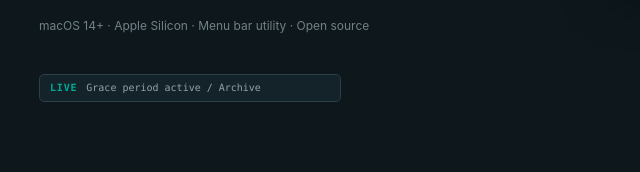
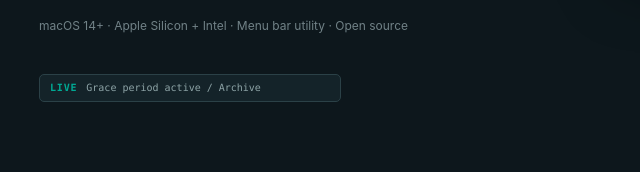
Before and after one commit to yororoA/Bye.DS_Store, a plain HTML site: page site/index.html in a window 1280 px wide. Shown: the part 628-800 px from the top of the page, 11-651 px from the left. Drawn offline with Linux system fonts and the light colour scheme; no server answers.

Commit message:
feat(build): publish universal macOS artifacts

```diff
--- a/site/index.html
+++ b/site/index.html
@@ -5,7 +5,7 @@
   <meta name="viewport" content="width=device-width, initial-scale=1">
   <meta name="theme-color" content="#0d171c">
   <meta name="author" content="yororoA">
-  <meta name="description" content="Bye.DS_Store 是一款免费的开源 macOS 菜单栏工具，会跟随 Finder 自动清理 .DS_Store 文件。原生 Swift、Apple Silicon、支持排除规则和全盘扫描。">
+  <meta name="description" content="Bye.DS_Store 是一款免费的开源 macOS 菜单栏工具，会跟随 Finder 自动清理 .DS_Store 文件。原生 Swift、支持 Apple 芯片与 Intel、支持排除规则和全盘扫描。">
   <meta name="keywords" content=".DS_Store cleaner, macOS .DS_Store remover, Finder cleaner, Mac menu bar utility, Swift macOS utility">
   <meta name="robots" content="index, follow">
   <link rel="canonical" href="https://bye-dsstore.yororoice.top/">
@@ -1183,7 +1183,7 @@
             </a>
             <a class="button button-ghost" href="#how-it-works"><span data-i18n="hero.learn">了解工作方式</span> <span aria-hidden="true">↘</span></a>
           </div>
-          <p class="hero-note" data-i18n="hero.note">macOS 14+ · Apple Silicon · 菜单栏常驻 · 开源</p>
+          <p class="hero-note" data-i18n="hero.note">macOS 14+ · Apple 芯片 + Intel · 菜单栏常驻 · 开源</p>
           <div class="hero-activity">
             <span class="activity-label">LIVE</span>
             <span id="activity-text" data-i18n="activity.0">Finder target detected / Projects</span>
@@ -1440,7 +1440,7 @@
           <div class="download-meta">
             <span data-release-version>最新版本</span>
             <span data-i18n="download.macos">macOS 14+</span>
-            <span data-i18n="download.arch">Apple Silicon</span>
+            <span data-i18n="download.arch">Universal 2</span>
             <span data-i18n="download.license">MIT License open source project</span>
           </div>
         </div>
@@ -1486,7 +1486,7 @@
         "hero.copy": "Bye.DS_Store 常駐 macOS 選單列，跟隨你開啟的 Finder 資料夾，在背景清理不需要留下的 `.DS_Store`。",
         "hero.download": "下載 macOS 應用程式",
         "hero.learn": "了解工作方式",
-        "hero.note": "macOS 14+ · Apple Silicon · 選單列常駐 · 開源",
+        "hero.note": "macOS 14+ · Apple 晶片 + Intel · 選單列常駐 · 開源",
         "hero.scene": "Bye.DS_Store 選單列面板預覽",
         "mock.locations": "位置",
         "mock.finderSummary": "3 個資料夾使用中 · 工作時自動清理",
@@ -1561,7 +1561,7 @@
         "download.title": "讓 `.DS_Store`<br>退到背景裡。",
         "download.copy": "下載最新版本，在 macOS 選單列開始使用 Bye.DS_Store。",
         "download.macos": "macOS 14+",
-        "download.arch": "Apple Silicon",
+        "download.arch": "Universal 2",
         "download.license": "MIT License 開源專案",
         "download.dmg": "下載 DMG",
         "download.release": "Release",
@@ -1581,7 +1581,7 @@
         "hero.copy": "Bye.DS_Store lives in the macOS menu bar, follows the Finder folders you open, and quietly removes `.DS_Store` files in the background.",
         "hero.download": "Download for macOS",
         "hero.learn": "How it works",
-        "hero.note": "macOS 14+ · Apple Silicon · Menu bar utility · Open source",
+        "hero.note": "macOS 14+ · Apple Silicon + Intel · Menu bar utility · Open source",
         "hero.scene": "Bye.DS_Store menu bar panel preview",
         "mock.locations": "Locations",
         "mock.finderSummary": "3 folders active · clean as you work",
@@ -1656,7 +1656,7 @@
         "download.title": "Let `.DS_Store`<br>fade into the background.",
         "download.copy": "Download the latest release and start using Bye.DS_Store from your macOS menu bar.",
         "download.macos": "macOS 14+",
-        "download.arch": "Apple Silicon",
+        "download.arch": "Universal 2",
         "download.license": "MIT License open source project",
         "download.dmg": "Download DMG",
         "download.release": "Release",
@@ -1676,7 +1676,7 @@
         "hero.copy": "Bye.DS_Store は macOS のメニューバーに常駐し、開いている Finder のフォルダに合わせて `.DS_Store` を静かに削除します。",
         "hero.download": "macOS 版をダウンロード",
         "hero.learn": "仕組みを見る",
-        "hero.note": "macOS 14+ · Apple Silicon · メニューバー常駐 · オープンソース",
+        "hero.note": "macOS 14+ · Apple Silicon + Intel · メニューバー常駐 · オープンソース",
         "hero.scene": "Bye.DS_Store メニューバーパネルのプレビュー",
         "mock.locations": "場所",
         "mock.finderSummary": "3 フォルダがアクティブ · 作業中に整理",
@@ -1751,7 +1751,7 @@
         "download.title": "`.DS_Store` を<br>背景へ。",
         "download.copy": "最新版をダウンロードして、macOS のメニューバーで Bye.DS_Store を始めましょう。",
         "download.macos": "macOS 14+",
-        "download.arch": "Apple Silicon",
+        "download.arch": "Universal 2",
         "download.license": "MIT License のオープンソース",
         "download.dmg": "DMG をダウンロード",
         "download.release": "Release",
@@ -1771,7 +1771,7 @@
         "hero.copy": "Bye.DS_Store bleibt in der macOS-Menüleiste, folgt deinen geöffneten Finder-Ordnern und entfernt `.DS_Store`-Dateien leise im Hintergrund.",
         "hero.download": "macOS-App herunterladen",
         "hero.learn": "So funktioniert es",
-        "hero.note": "macOS 14+ · Apple Silicon · Menüleisten-App · Open Source",
+        "hero.note": "macOS 14+ · Apple Silicon + Intel · Menüleisten-App · Open Source",
         "hero.scene": "Vorschau des Bye.DS_Store-Menüleistenfensters",
         "mock.locations": "Orte",
         "mock.finderSummary": "3 Ordner aktiv · Bereinigung beim Arbeiten",
@@ -1846,7 +1846,7 @@
         "download.title": "`.DS_Store`<br>in den Hintergrund.",
         "download.copy": "Lade die neueste Version herunter und starte Bye.DS_Store in deiner macOS-Menüleiste.",
         "download.macos": "macOS 14+",
-        "download.arch": "Apple Silicon",
+        "download.arch": "Universal 2",
         "download.license": "Open-Source-Projekt unter der MIT License",
         "download.dmg": "DMG herunterladen",
         "download.release": "Release",
@@ -1866,7 +1866,7 @@
         "hero.copy": "Bye.DS_Store живёт в строке меню macOS, следит за открытыми папками Finder и незаметно удаляет `.DS_Store` в фоне.",
         "hero.download": "Скачать для macOS",
         "hero.learn": "Как это работает",
-        "hero.note": "macOS 14+ · Apple Silicon · В строке меню · Открытый исходный код",
+        "hero.note": "macOS 14+ · Apple Silicon + Intel · В строке меню · Открытый исходный код",
         "hero.scene": "Предпросмотр панели Bye.DS_Store в строке меню",
         "mock.locations": "Места",
         "mock.finderSummary": "Активны 3 папки · очистка во время работы",
@@ -1941,7 +1941,7 @@
         "download.title": "Пусть `.DS_Store`<br>останется в фоне.",
         "download.copy": "Скачайте последнюю версию и начните использовать Bye.DS_Store в строке меню macOS.",
         "download.macos": "macOS 14+",
-        "download.arch": "Apple Silicon",
+        "download.arch": "Universal 2",
         "download.license": "Проект с открытым исходным кодом по лицензии MIT",
         "download.dmg": "Скачать DMG",
         "download.release": "Release",
@@ -2155,7 +2155,7 @@
           return response.json();
         })
         .then((release) => {
-          if (!release.version || !release.dmgUrl) throw new Error("Latest arm64 DMG is unavailable");
+          if (!release.version || !release.dmgUrl) throw new Error("Latest macOS DMG is unavailable");
 
           releaseVersionValue = release.version;
           releaseVersions.forEach((element) => {
```
Also changed, not shown: 9 other files.
